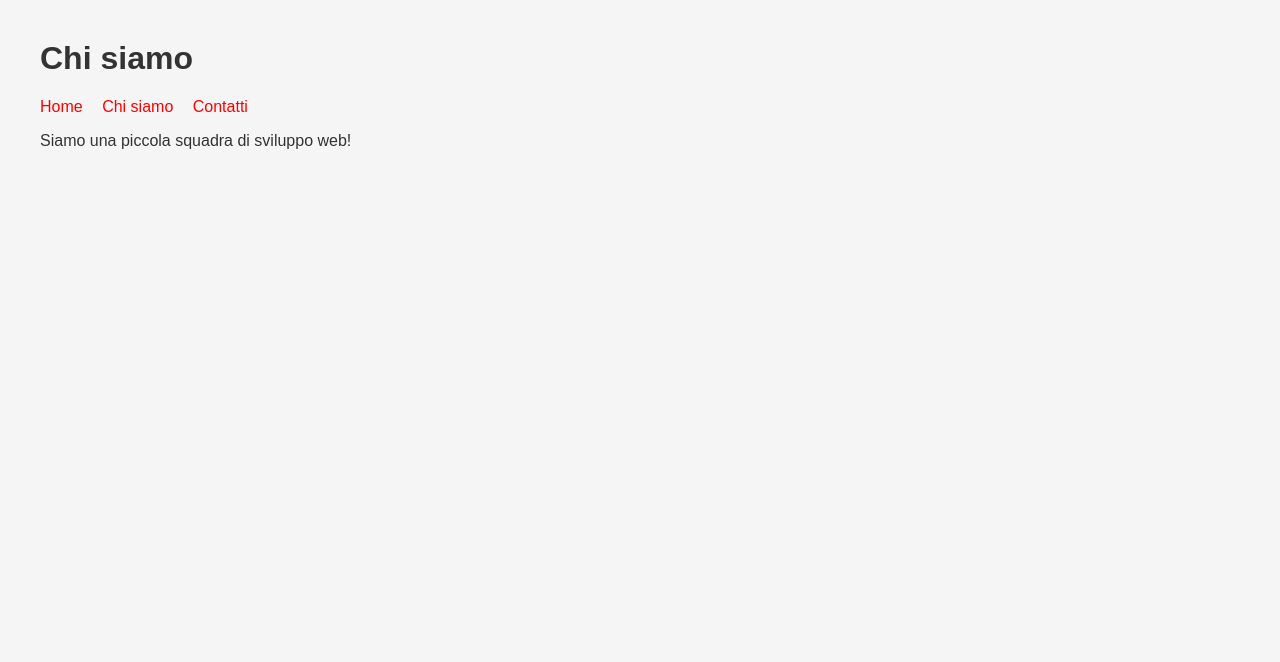
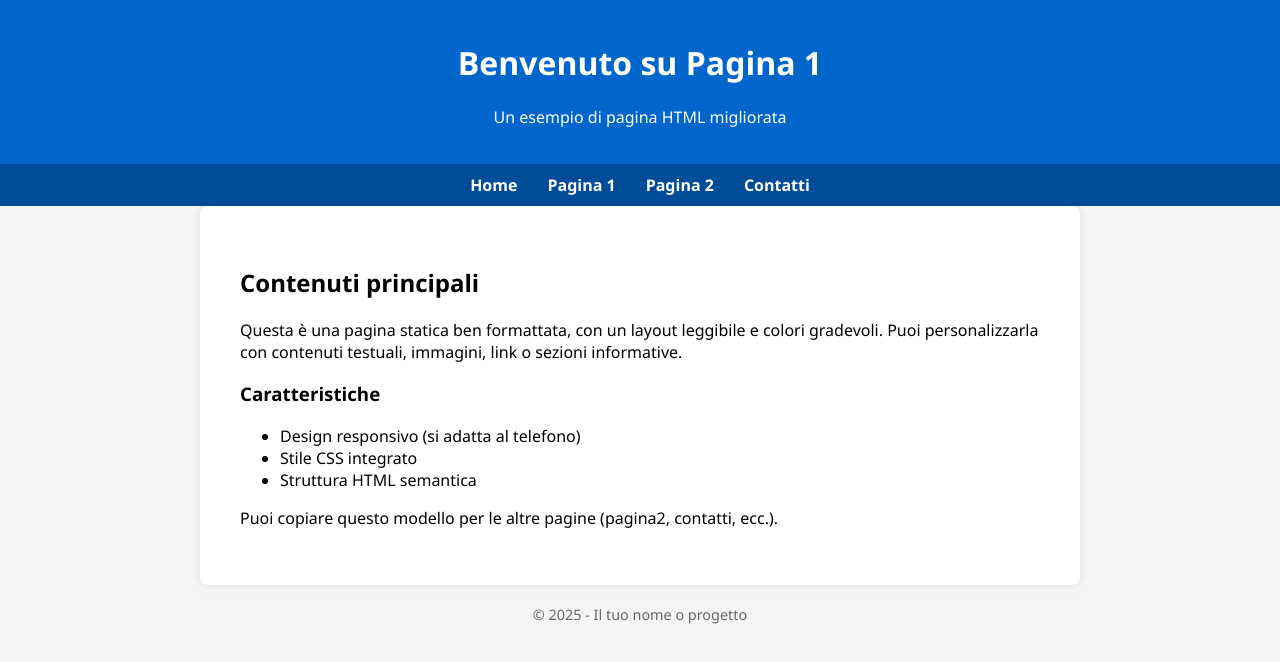
Before and after one commit to MatteMon03/Elaborato_reti_1, a plain HTML site: page www/pagina1.html in a window 1280 px wide. Drawn offline with Linux system fonts and the light colour scheme.

Commit message:
aggionamento pagina1

```diff
--- a/www/pagina1.html
+++ b/www/pagina1.html
@@ -1,17 +1,88 @@
 <!DOCTYPE html>
 <html lang="it">
 <head>
-    <meta charset="UTF-8">
-    <title>Chi siamo</title>
-    <link rel="stylesheet" href="style.css">
+  <meta charset="UTF-8">
+  <meta name="viewport" content="width=device-width, initial-scale=1">
+  <title>Pagina 1</title>
+  <style>
+    body {
+      font-family: 'Segoe UI', sans-serif;
+      background-color: #f5f5f5;
+      margin: 0;
+      padding: 0;
+    }
+
+    header {
+      background-color: #0066cc;
+      color: white;
+      padding: 20px;
+      text-align: center;
+    }
+
+    nav {
+      background-color: #004c99;
+      display: flex;
+      justify-content: center;
+      padding: 10px 0;
+    }
+
+    nav a {
+      color: white;
+      text-decoration: none;
+      margin: 0 15px;
+      font-weight: bold;
+    }
+
+    nav a:hover {
+      text-decoration: underline;
+    }
+
+    main {
+      padding: 40px;
+      max-width: 800px;
+      margin: auto;
+      background-color: white;
+      box-shadow: 0 0 10px rgba(0,0,0,0.1);
+      border-radius: 8px;
+    }
+
+    footer {
+      text-align: center;
+      padding: 20px;
+      color: #666;
+      font-size: 0.9em;
+    }
+  </style>
 </head>
 <body>
-    <h1>Chi siamo</h1>
-    <nav>
-        <a href="/index.html">Home</a>
-        <a href="/pagina1.html">Chi siamo</a>
-        <a href="/pagina2.html">Contatti</a>
-    </nav>
-    <p>Siamo una piccola squadra di sviluppo web!</p>
+  <header>
+    <h1>Benvenuto su Pagina 1</h1>
+    <p>Un esempio di pagina HTML migliorata</p>
+  </header>
+
+  <nav>
+    <a href="index.html">Home</a>
+    <a href="pagina1.html">Pagina 1</a>
+    <a href="pagina2.html">Pagina 2</a>
+    <a href="contatti.html">Contatti</a>
+  </nav>
+
+  <main>
+    <h2>Contenuti principali</h2>
+    <p>Questa è una pagina statica ben formattata, con un layout leggibile e colori gradevoli. Puoi personalizzarla con contenuti testuali, immagini, link o sezioni informative.</p>
+
+    <h3>Caratteristiche</h3>
+    <ul>
+      <li>Design responsivo (si adatta al telefono)</li>
+      <li>Stile CSS integrato</li>
+      <li>Struttura HTML semantica</li>
+    </ul>
+
+    <p>Puoi copiare questo modello per le altre pagine (pagina2, contatti, ecc.).</p>
+  </main>
+
+  <footer>
+    &copy; 2025 - Il tuo nome o progetto
+  </footer>
 </body>
 </html>
--- a/www/style.css
+++ b/www/style.css
@@ -8,11 +8,50 @@ img {
     width: 550px;
     height: 350px;
 }
+body {
+      font-family: 'Segoe UI', sans-serif;
+      background-color: #f5f5f5;
+      margin: 0;
+      padding: 0;
+    }
+
+    header {
+      background-color: #0066cc;
+      color: white;
+      padding: 20px;
+      text-align: center;
+    }
+
+    nav {
+      background-color: #004c99;
+      display: flex;
+      justify-content: center;
+      padding: 10px 0;
+    }
+
     nav a {
-    margin-right: 15px;
+      color: white;
       text-decoration: none;
-    color: red;
+      margin: 0 15px;
+      font-weight: bold;
     }
+
     nav a:hover {
       text-decoration: underline;
     }
+
+    main {
+      padding: 40px;
+      max-width: 800px;
+      margin: auto;
+      background-color: white;
+      box-shadow: 0 0 10px rgba(0,0,0,0.1);
+      border-radius: 8px;
+    }
+
+    footer {
+      text-align: center;
+      padding: 20px;
+      color: #666;
+      font-size: 0.9em;
+    }
```
Also changed, not shown: www/error.html (+1 -0 lines), 1 other file. Lines whose indentation alone changed are shown as unchanged.
